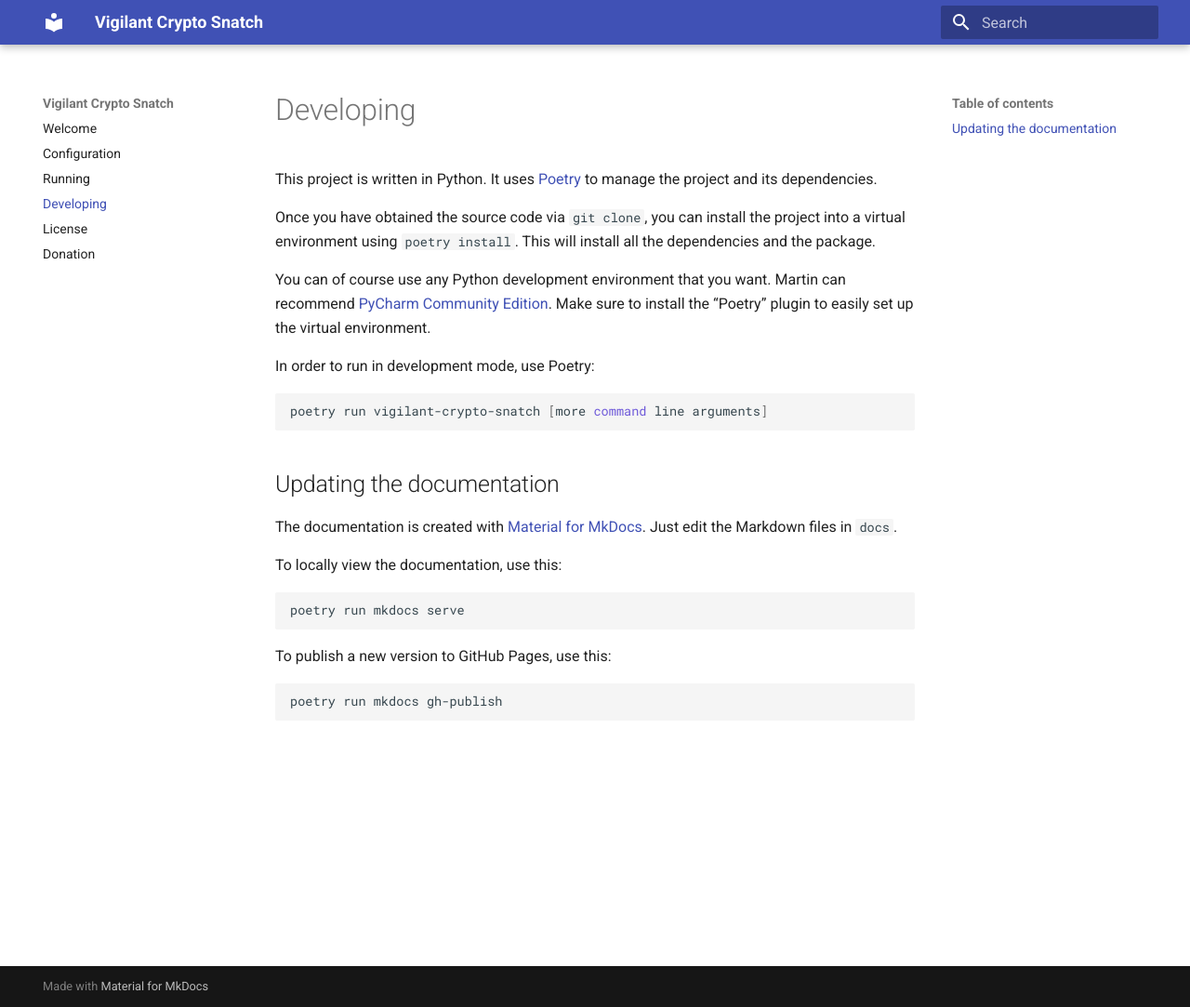
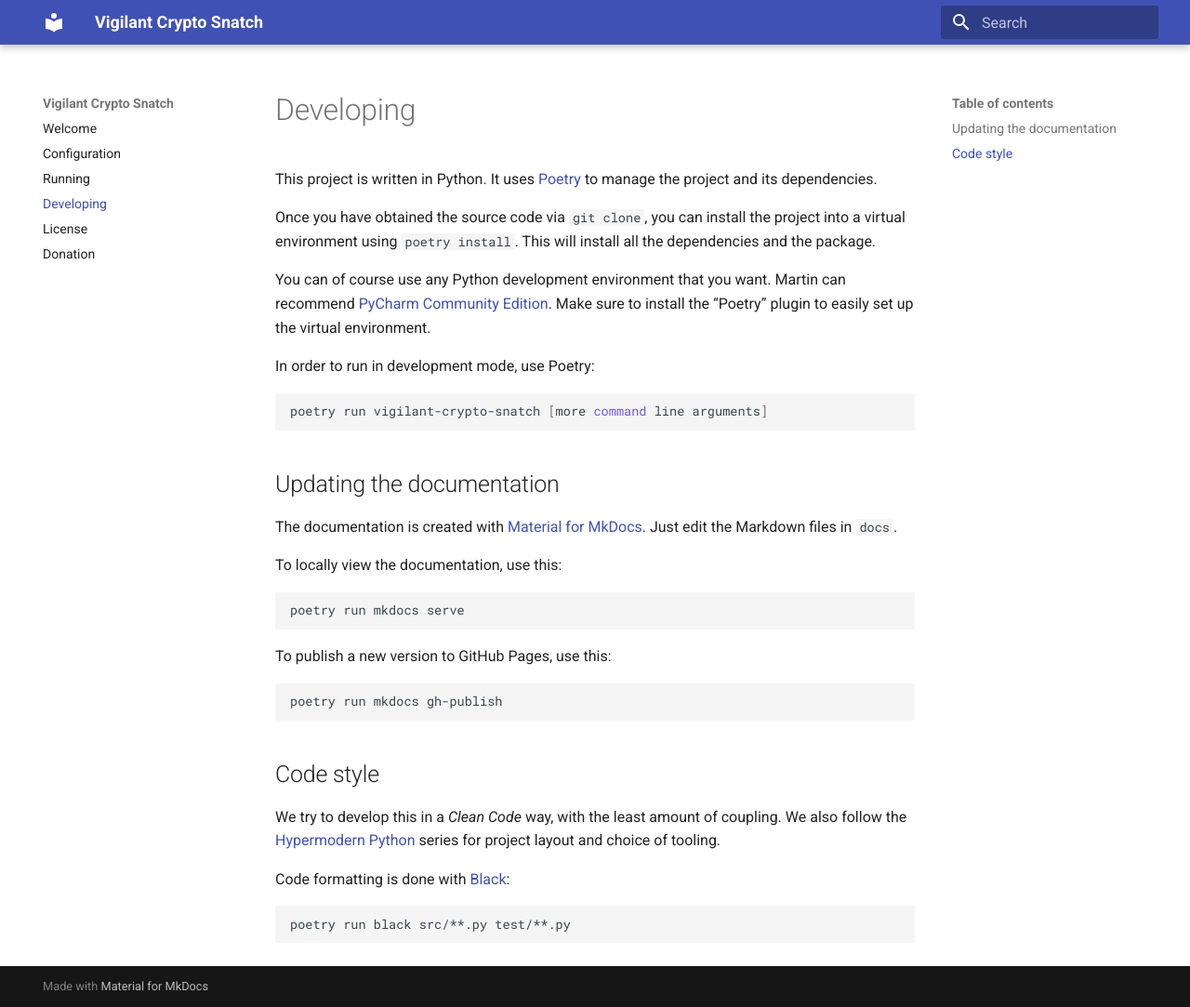
Before and after one commit to martin-ueding/vigilant-crypto-snatch, an MkDocs documentation site: the page built from docs/developing.md, in a window 1280 px wide and 1083 px high. Shown: the whole window at 93% size. Built offline with MkDocs 1.6.1 and Material for MkDocs 9.7.7, drawn with Linux system fonts in a browser that asks for light colours.

Commit message:
Mention code style

````diff
--- a/docs/developing.md
+++ b/docs/developing.md
@@ -27,3 +27,13 @@
 ```bash
 poetry run mkdocs gh-publish
 ```
+
+## Code style
+
+We try to develop this in a *Clean Code* way, with the least amount of coupling. We also follow the [Hypermodern Python](https://medium.com/@cjolowicz/hypermodern-python-d44485d9d769) series for project layout and choice of tooling.
+
+Code formatting is done with [Black](https://github.com/psf/black):
+
+```bash
+poetry run black src/**.py test/**.py
+```
````
